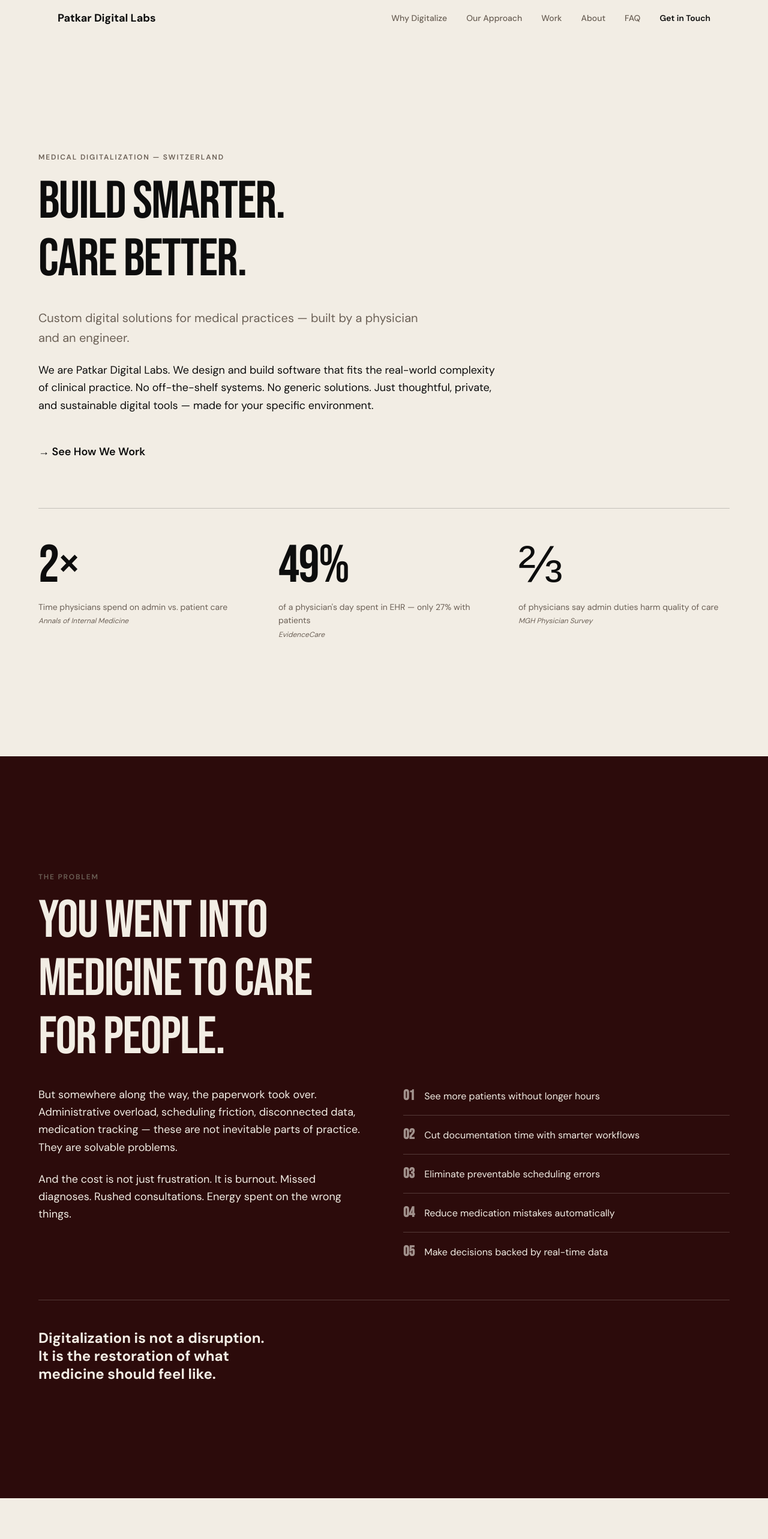
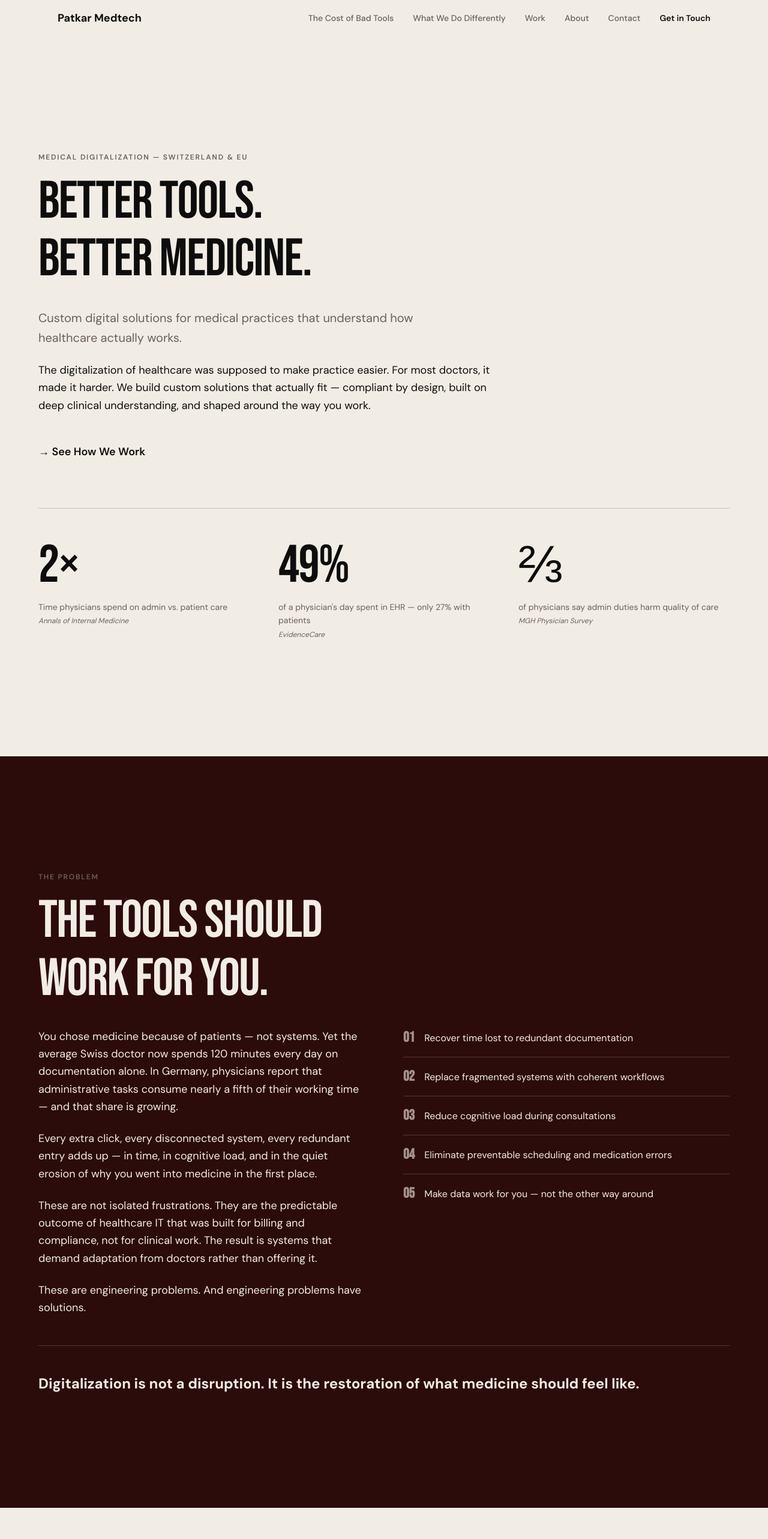
Before and after one commit to nitishspatkar/patkar-medtech-web, a Next.js app: page / in a window 1280 px wide. Shown: the top 2566 px of the page at 60% size. Built offline with nearby package versions, Linux system fonts and the light colour scheme.

Commit message:
feat: update all website text content with new copy
Replace company name and update various sections with new descriptions

```diff
--- a/components/AboutSection.tsx
+++ b/components/AboutSection.tsx
@@ -15,18 +15,13 @@ export function AboutSection() {
         <div className="grid gap-12 lg:grid-cols-2 lg:gap-16 mb-16">
           <div className="max-w-2xl space-y-6">
             <p className="text-lg leading-relaxed text-dark">
-              Patkar Digital Labs was founded by a practising physician and a PhD
-              computer scientist. This is a rare combination — and it is our core
-              advantage. We do not translate between medicine and engineering.
-              We speak both languages natively.
+              Patkar Medtech was founded by Nitish and Sanjeet Patkar — a computer scientist and a physician who happen to be partners in life as well as work. Nitish holds a PhD in Computer Science from the University of Bern and brings deep expertise in requirements engineering, software architecture, agile development, and digital sustainability. Sanjeet is a Senior Physician in General Paediatrics at Kantonsspital Aarau, one of Switzerland&apos;s leading hospitals, with daily clinical experience in the real demands of hospital practice.
             </p>
             <p className="text-lg leading-relaxed text-dark">
-              Around this founding pair, we work with a carefully selected network
-              of associate clinicians — specialist doctors who join us on a
-              per-engagement basis, bringing domain expertise matched to your
-              specific environment. Whether your context is general practice,
-              surgical care, geriatrics, or beyond, we bring the right clinical
-              knowledge to the table.
+              This is not a consultancy that interprets medicine for engineers. We live in both worlds. We know what a clinical environment actually feels like — the workflows, the pressures, the moments where poor software costs time that belongs to patients.
+            </p>
+            <p className="text-lg leading-relaxed text-dark">
+              Around this founding pair, we work with a carefully selected network of associate clinicians — specialist doctors who join us per engagement, bringing domain expertise matched to your specific context.
             </p>
           </div>
 
--- a/components/ContactSection.tsx
+++ b/components/ContactSection.tsx
@@ -23,10 +23,10 @@ export function ContactSection() {
         {/* Email as hero */}
         <div className="mb-16">
           <a
-            href="mailto:hello@patkardigitallabs.ch"
+            href="mailto:hello@patkarmedtech.ch"
             className="inline-block font-display text-4xl sm:text-5xl font-bold text-dark hover:opacity-70 transition-opacity break-words"
           >
-            hello@patkardigitallabs.ch
+            hello@patkarmedtech.ch
           </a>
         </div>
 
@@ -115,10 +115,11 @@ export function ContactSection() {
           {/* Info box */}
           <div>
             <p className="text-base leading-relaxed text-dark mb-12">
-              Your message goes directly to our founding team.
-              No sales funnel. No automated follow-up. Just a real conversation.
+              You do not need to know exactly what you need. Most of the practices we work with came to us with a frustration, not a specification. Describe your situation — we will ask the right questions.
             </p>
             <p className="text-sm text-muted">
+              Your message goes directly to our founding team. No sales funnel. No automated follow-up. Just a real conversation.
+              <br /><br />
               Based in Switzerland. Available across the EU.
               <br />
               We work in English. German support coming soon.
--- a/components/FAQ.tsx
+++ b/components/FAQ.tsx
@@ -6,27 +6,27 @@ const faqs = [
   {
     question: "How long is a typical engagement?",
     answer:
-      "It depends on scope. A focused digitalization project — such as scheduling automation or a medication assistant — typically runs 3 to 6 months from requirements to deployment. We always define scope together before committing to a timeline. [PLACEHOLDER — refine with actual data]",
+      "Most focused projects — a scheduling system, a medication tool, a clinical interface — run between three and six months from requirements to deployment. We always define scope together before committing to a timeline. No surprises.",
   },
   {
     question: "How do you handle data confidentiality?",
     answer:
-      "All data processed through our systems is handled under strict GDPR and Swiss nDSG compliance. We design for data minimisation, purpose limitation, and auditability from the first architectural decision. We are happy to sign NDAs and data processing agreements before any engagement begins.",
+      "Medical data is among the most sensitive in existence. We treat it that way. Every system we build is designed for GDPR and Swiss nDSG compliance from the first architectural decision — not retrofitted at the end. We sign NDAs and data processing agreements before any engagement begins.",
   },
   {
     question: "What is your pricing model?",
     answer:
-      "We work on a project basis or a retainer model depending on the nature of the engagement. We provide a clear proposal after an initial scoping conversation — no surprises. [PLACEHOLDER — update with actual model]",
+      "We work on a project basis or a retainer depending on the engagement. After an initial scoping conversation, we provide a clear proposal with no hidden costs. We do not charge for the first conversation.",
   },
   {
     question: "Do we need a technical team on our side?",
     answer:
-      "No. We handle the full technical scope. You need only to be available for requirements sessions and prototype reviews. We keep you informed without requiring you to understand the engineering.",
+      "No. We handle the full technical scope. What we need from you is availability for requirements sessions and prototype reviews — your clinical knowledge, not your IT department.",
   },
   {
-    question: "Can you work with our existing software systems?",
+    question: "Can you work with our existing systems?",
     answer:
-      "Yes. We assess your existing infrastructure during the requirements phase and design integrations where possible. We do not require you to start from scratch.",
+      "Yes. We assess your existing infrastructure during the requirements phase and design integrations where possible. We do not ask you to start from scratch.",
   },
 ];
 
--- a/components/Footer.tsx
+++ b/components/Footer.tsx
@@ -4,11 +4,11 @@ export function Footer() {
       <div className="mx-auto max-w-6xl">
         <div className="flex flex-col items-center justify-between gap-8 sm:flex-row">
           <div className="text-lg font-bold">
-            Patkar Digital Labs
+            Patkar Medtech
           </div>
 
           <p className="text-sm text-cream/60">
-            © 2025 Patkar Digital Labs. All rights reserved.
+            © 2025 Patkar Medtech. All rights reserved.
           </p>
 
           <div className="flex gap-6 text-sm">
--- a/components/HeroSection.tsx
+++ b/components/HeroSection.tsx
@@ -7,23 +7,19 @@ export function HeroSection() {
       className="relative bg-cream px-4 py-20 sm:px-6 sm:py-32 lg:px-8 lg:py-48"
     >
       <div className="mx-auto max-w-6xl">
-        <div className="eyebrow">Medical Digitalization — Switzerland</div>
+        <div className="eyebrow">Medical Digitalization — Switzerland & EU</div>
 
         <h1 className="heading-display mb-8 max-w-4xl">
-          BUILD SMARTER.<br />
-          CARE BETTER.
+          BETTER TOOLS.<br />
+          BETTER MEDICINE.
         </h1>
 
         <p className="mb-6 max-w-2xl text-lg text-muted leading-relaxed sm:text-xl">
-          Custom digital solutions for medical practices — built by a physician
-          and an engineer.
+          Custom digital solutions for medical practices that understand how healthcare actually works.
         </p>
 
         <p className="mb-12 max-w-3xl text-base leading-relaxed text-dark sm:text-lg">
-          We are Patkar Digital Labs. We design and build software that fits the
-          real-world complexity of clinical practice. No off-the-shelf systems.
-          No generic solutions. Just thoughtful, private, and sustainable digital
-          tools — made for your specific environment.
+          The digitalization of healthcare was supposed to make practice easier. For most doctors, it made it harder. We build custom solutions that actually fit — compliant by design, built on deep clinical understanding, and shaped around the way you work.
         </p>
 
         <a href="#our-approach" className="inline-flex items-center gap-2 text-lg font-semibold text-dark hover:opacity-70 transition-opacity">
--- a/components/NavBar.tsx
+++ b/components/NavBar.tsx
@@ -4,11 +4,11 @@ import { Menu, X } from "lucide-react";
 import { useEffect, useState } from "react";
 
 const navLinks = [
-  { href: "#why-digitalize", label: "Why Digitalize" },
-  { href: "#our-approach", label: "Our Approach" },
+  { href: "#why-digitalize", label: "The Cost of Bad Tools" },
+  { href: "#our-approach", label: "What We Do Differently" },
   { href: "#work", label: "Work" },
   { href: "#about", label: "About" },
-  { href: "#faq", label: "FAQ" },
+  { href: "#contact", label: "Contact" },
 ] as const;
 
 export function NavBar() {
@@ -43,7 +43,7 @@ export function NavBar() {
           href="#top"
           className="text-lg font-bold text-dark no-underline transition-opacity hover:opacity-70"
         >
-          Patkar Digital Labs
+          Patkar Medtech
         </a>
 
         <nav
--- a/components/WhyDigitalize.tsx
+++ b/components/WhyDigitalize.tsx
@@ -2,11 +2,11 @@
 
 export function WhyDigitalize() {
   const benefits = [
-    "See more patients without longer hours",
-    "Cut documentation time with smarter workflows",
-    "Eliminate preventable scheduling errors",
-    "Reduce medication mistakes automatically",
-    "Make decisions backed by real-time data",
+    "Recover time lost to redundant documentation",
+    "Replace fragmented systems with coherent workflows",
+    "Reduce cognitive load during consultations",
+    "Eliminate preventable scheduling and medication errors",
+    "Make data work for you — not the other way around",
   ];
 
   return (
@@ -18,21 +18,23 @@ export function WhyDigitalize() {
         <div className="eyebrow text-cream/60">The Problem</div>
 
         <h2 className="heading-display mb-8 max-w-3xl">
-          YOU WENT INTO<br />
-          MEDICINE TO CARE<br />
-          FOR PEOPLE.
+          THE TOOLS SHOULD<br />
+          WORK FOR YOU.
         </h2>
 
         <div className="grid gap-12 lg:grid-cols-2 lg:gap-16">
           <div className="max-w-2xl">
             <p className="mb-6 text-lg leading-relaxed">
-              But somewhere along the way, the paperwork took over. Administrative
-              overload, scheduling friction, disconnected data, medication tracking
-              — these are not inevitable parts of practice. They are solvable problems.
+              You chose medicine because of patients — not systems. Yet the average Swiss doctor now spends 120 minutes every day on documentation alone. In Germany, physicians report that administrative tasks consume nearly a fifth of their working time — and that share is growing.
+            </p>
+            <p className="mb-6 text-lg leading-relaxed">
+              Every extra click, every disconnected system, every redundant entry adds up — in time, in cognitive load, and in the quiet erosion of why you went into medicine in the first place.
+            </p>
+            <p className="mb-6 text-lg leading-relaxed">
+              These are not isolated frustrations. They are the predictable outcome of healthcare IT that was built for billing and compliance, not for clinical work. The result is systems that demand adaptation from doctors rather than offering it.
             </p>
             <p className="text-lg leading-relaxed">
-              And the cost is not just frustration. It is burnout. Missed diagnoses.
-              Rushed consultations. Energy spent on the wrong things.
+              These are engineering problems. And engineering problems have solutions.
             </p>
           </div>
 
@@ -53,9 +55,7 @@ export function WhyDigitalize() {
 
         <div className="mt-12 border-t border-cream/20 pt-12">
           <p className="text-2xl font-bold leading-tight">
-            Digitalization is not a disruption.<br />
-            It is the restoration of what<br />
-            medicine should feel like.
+            Digitalization is not a disruption. It is the restoration of what medicine should feel like.
           </p>
         </div>
       </div>
```
Also changed, not shown: components/CaseStudies.tsx (+6 -6 lines), components/OurApproach.tsx (+6 -7 lines).
